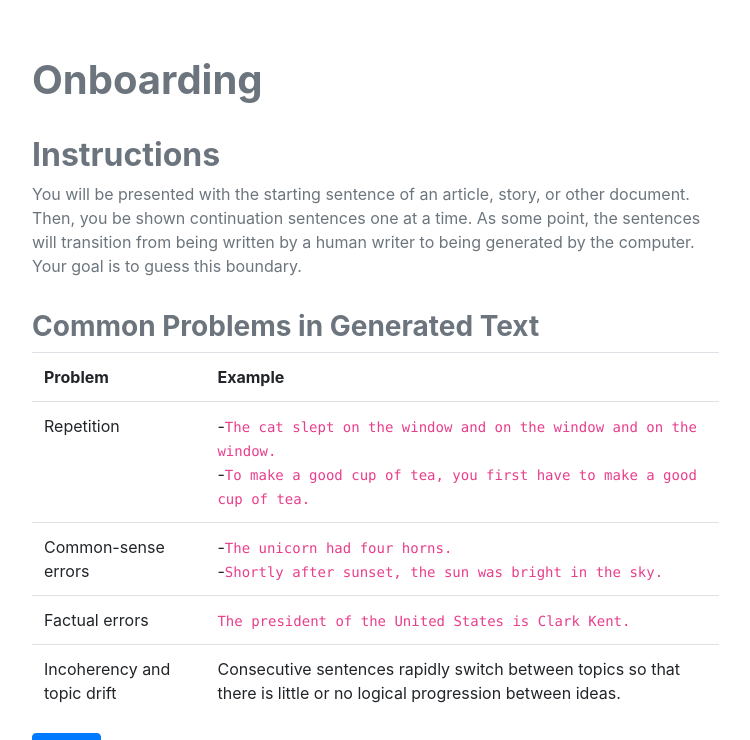
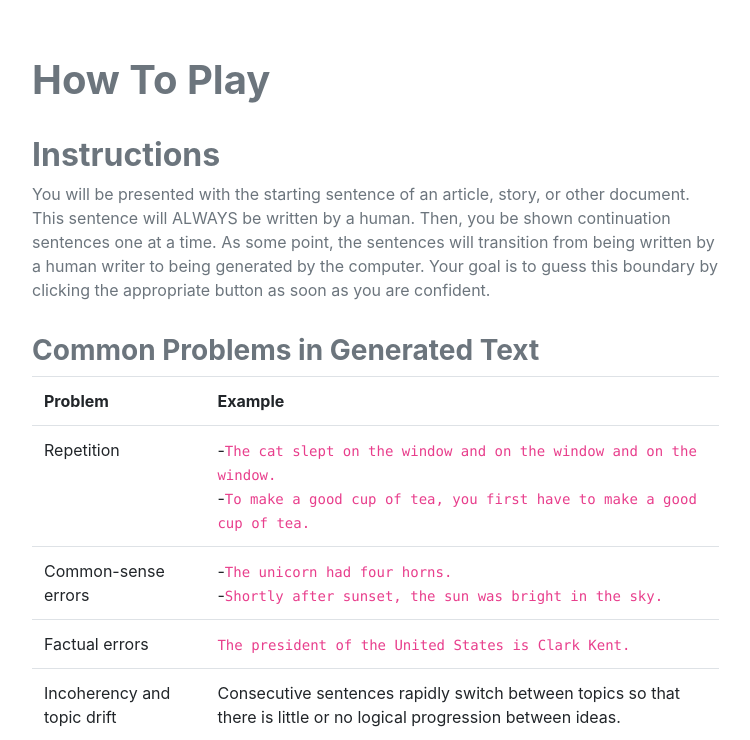
Before and after one commit to kirubarajan/roft, a Django app: page /onboard/ in a window 1280 px wide. Shown: the part 88-828 px from the top of the page, without its empty margins (85-835 px from the left). Run offline with Django 3.2, Linux system fonts and the light colour scheme; the visitor is signed in with stand-in values (Sample User, id 1); some libraries are stand-ins or nearby versions.

Commit message:
Update copy on onboarding page

```diff
--- a/annotation/core/templates/onboard.html
+++ b/annotation/core/templates/onboard.html
@@ -36,13 +36,13 @@
         <div class="col-md" />
         <div class="col-md-8" style="padding: 1rem">
           <br />
-          <h1 class="text-muted"> <strong> Onboarding </strong> </h1>
+          <h1 class="text-muted"> <strong> How To Play </strong> </h1>
           <h2 style="margin-top: 2rem" class="text-muted"><strong>Instructions</strong></h2>
           <p class="text-muted">
-            You will be presented with the starting sentence of an article, story, or other document.
+            You will be presented with the starting sentence of an article, story, or other document. This sentence will ALWAYS be written by a human.
             Then, you be shown continuation sentences one at a time.
             As some point, the sentences will transition from being written by a human writer to being generated by the computer.
-            Your goal is to guess this boundary.
+            Your goal is to guess this boundary by clicking the appropriate button as soon as you are confident.
           </p>
 
           <h3 style="margin-top: 2rem" class="text-muted"><strong>Common Problems in Generated Text</strong></h3>
```
